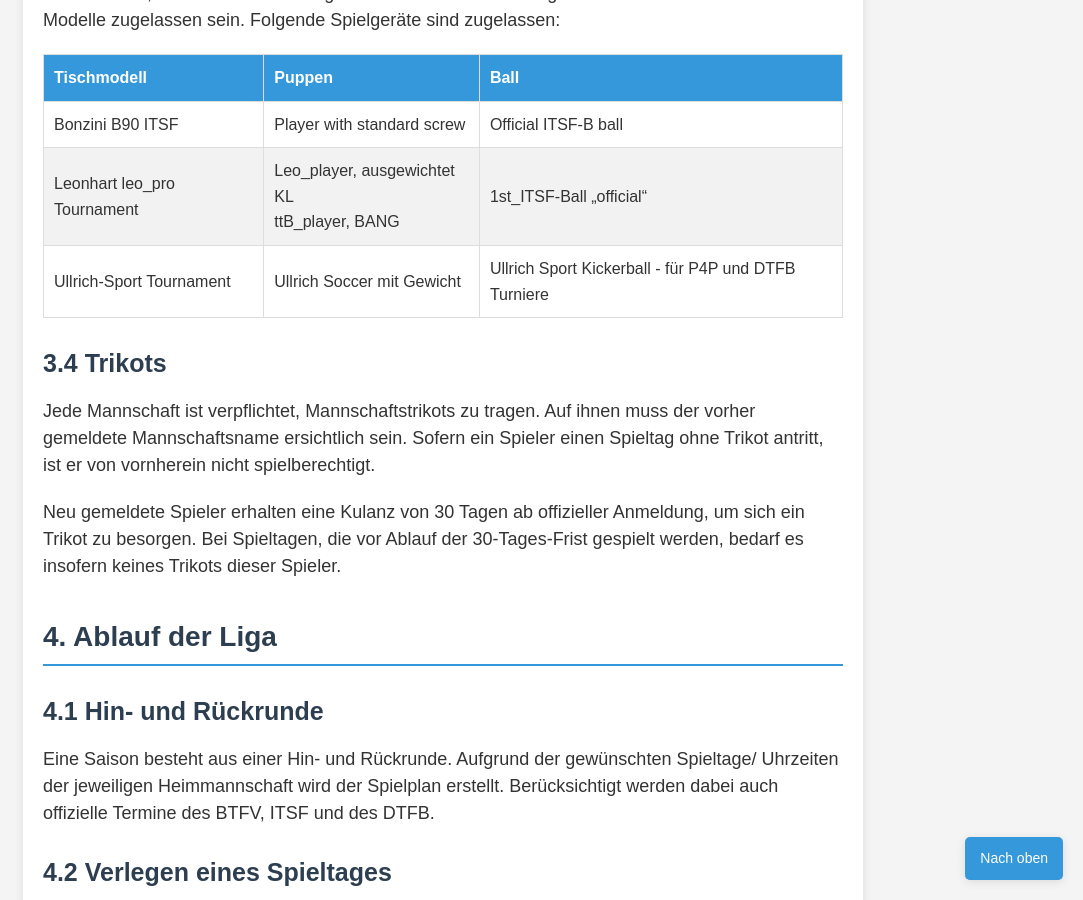
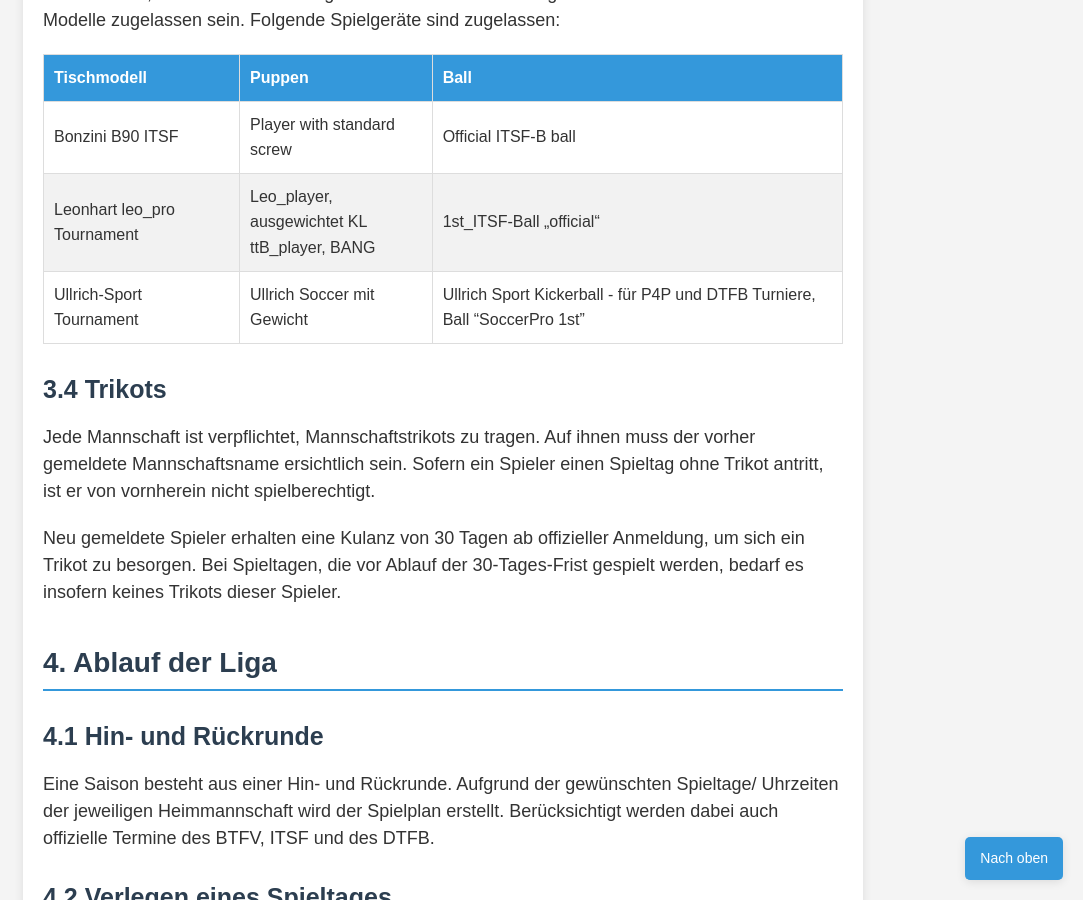
Before and after one commit to TFVSH/tfvsh-docs, a Jekyll site: the page built from docs/spielordnung.md, in a window 1280 px wide and 900 px high, scrolled down 5310 px. Shown: the whole window, without its empty margins (197-1280 px from the left). Built offline with Jekyll 4.4.1, drawn with Linux system fonts in a browser that asks for light colours; our own code applies the rules of GitHub Pages for plain Markdown files.

Commit message:
Update spielordnung.md
Ball "SoccerPro 1st" Ball eingefügt

```diff
--- a/docs/spielordnung.md
+++ b/docs/spielordnung.md
@@ -104,7 +104,7 @@ Der BTFV-Vorstand behält sich das Recht vor neu gegründeten Mannschaften eine
 | --- | --- | --- |
 | Bonzini B90 ITSF | Player with standard screw | Official ITSF-B ball |
 | Leonhart leo_pro Tournament | Leo_player, ausgewichtet KL  <br>ttB_player, BANG | 1st_ITSF-Ball „official“ |
-| Ullrich-Sport Tournament | Ullrich Soccer mit Gewicht | Ullrich Sport Kickerball - für P4P und DTFB Turniere |
+| Ullrich-Sport Tournament | Ullrich Soccer mit Gewicht | Ullrich Sport Kickerball - für P4P und DTFB Turniere, Ball "SoccerPro 1st"|
 
 ## Trikots
 
```
